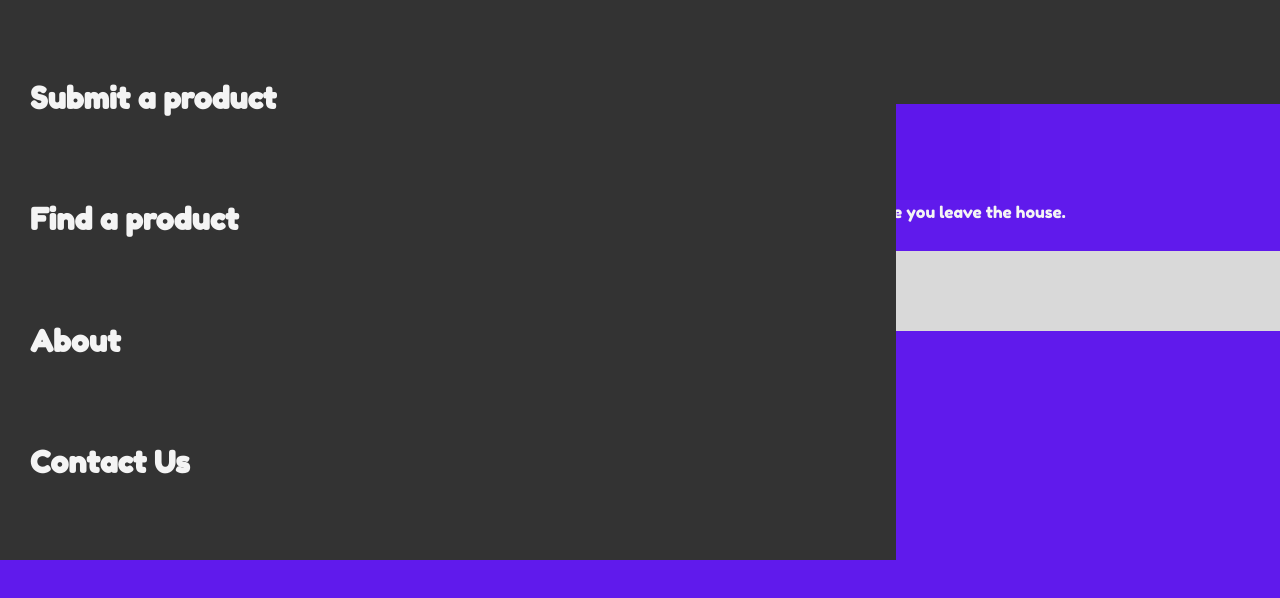
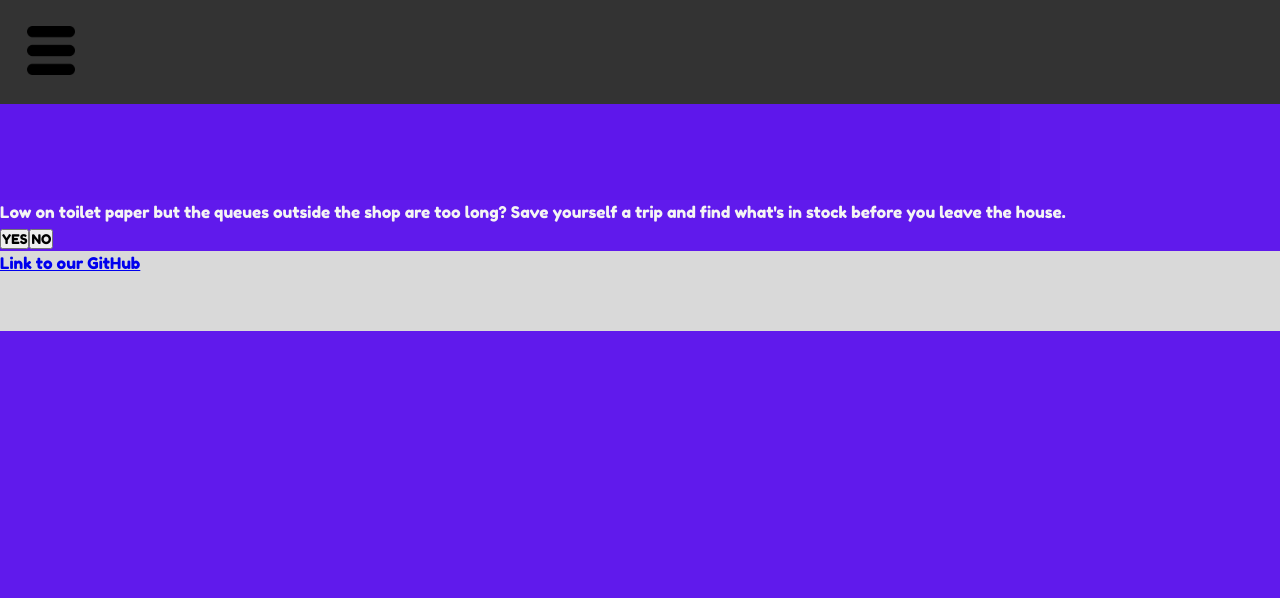
Before and after one commit to too-dark-park/uk-vs-covid-hack-whats-in-stock, a React (Create React App) app in the folder frontend/: page / in a window 1280 px wide. Shown: the top 598 px of the page. Built offline with nearby package versions, Linux system fonts and the light colour scheme; no server answers.

Commit message:
Organising directories so menu components  in Components directory

```diff
--- a/frontend/src/App.css
+++ b/frontend/src/App.css
@@ -40,47 +40,6 @@ body {
   overflow: hidden;
 }
 
-.menu-closed {
-  position: fixed;
-  height: 13vh;
-  width: 100vw;
-  background: var(--dark-color);
-  display: flex;
-  align-items: center;
-  top: 0;
-}
-
-.menu-icon {
-  height: 40%;
-  width: 75px;
-  padding-left: 2em;
-}
-
-.menu-btn {
-  background: none;
-  border: none;
-  outline: none;
-}
-
-.menu-open {
-  position: fixed;
-  height: 70vh;
-  width: 70vw;
-  background: var(--dark-color);
-  display: flex;
-  flex-direction: column;
-  justify-content: space-evenly;
-  z-index: 2;
-}
-
-.menu-open a {
-  text-decoration: none;
-  font-size: 30px;
-  color: var(--light-color);
-  line-height: -1;
-  padding-left: 1em;
-}
-
 footer {
   height: 10vh;
   width: 100vw;
--- a/frontend/src/App.js
+++ b/frontend/src/App.js
@@ -1,8 +1,8 @@
 import React from "react";
 import "./App.css";
 import Button from "./Components/Button/Button";
-import logo from "./layout/logo_final.png";
-import Menu from "./layout/Menu";
+import logo from "./logo_final.png";
+import Menu from "./Components/Menu/Menu";
 
 class App extends React.Component {
   _isMounted = false;
--- /dev/null
+++ b/frontend/src/Components/Menu/Menu.css
@@ -0,0 +1,44 @@
+ .menu-closed {
+  position: fixed;
+  height: 13vh;
+  width: 100vw;
+  background: var(--dark-color);
+  display: flex;
+  align-items: center;
+  top: 0;
+}
+
+.menu-icon {
+  height: 40%;
+  width: 75px;
+  padding-left: 2em;
+}
+
+.menu-btn {
+  background: none;
+  border: none;
+  outline: none;
+}
+
+.menu-open {
+  position: fixed;
+  height: 70vh;
+  width: 70vw;
+  background: var(--dark-color);
+  display: flex;
+  flex-direction: column;
+  justify-content: space-evenly;
+  z-index: 2;
+}
+
+.menu-open a {
+  text-decoration: none;
+  font-size: 30px;
+  color: var(--light-color);
+  line-height: -1;
+  padding-left: 1em;
+}
+
+#menu-display-off {
+  display: none;
+}
--- /dev/null
+++ b/frontend/src/Components/Menu/Menu.js
@@ -0,0 +1,31 @@
+import React from 'react';
+import './Menu.css';
+import hamburger from './menu.png';
+
+export default function Menu() {
+  const [menuDisplay, setMenuDisplay] =
+    React.useState('menu-display-off'); //refers to CSS
+
+  function toggleMenu() {
+    setMenuDisplay(menuDisplay === 'menu-display-off' ?
+      '' : 'menu-display-off');
+  }
+
+  return (
+    <>
+      <nav className='menu-closed'>
+        <button className='menu-btn' onClick={() => toggleMenu}>
+          <img className='menu-icon' src={hamburger} alt='' />
+        </button>
+      </nav>
+
+      <main className='menu-open' id={menuDisplay}>
+        <h4><a href='/'>Submit a product</a></h4>
+        <h4><a href='/'>Find a product</a></h4>
+        <h4><a href='/'>About</a></h4>
+        <h4><a href='/'>Contact Us</a></h4>
+      </main>
+    </>
+  );
+
+}
--- a/frontend/src/layout/Menu.js
+++ /dev/null
@@ -1,23 +0,0 @@
-import React from 'react';
-import menu_icon from './menu.png';
-
-export default function Menu() {
-
-  return (
-    <>
-      <nav className='menu-closed'>
-        <button className='menu-btn'>
-          <img className='menu-icon' src={menu_icon} alt='' />
-        </button>
-      </nav>
-
-      <main className='menu-open'>
-        <h4><a href='/'>Submit a product</a></h4>
-        <h4><a href='/'>Find a product</a></h4>
-        <h4><a href='/'>About</a></h4>
-        <h4><a href='/'>Contact Us</a></h4>
-      </main>
-    </>
-  );
-
-}
```
Also changed, not shown: frontend/src/Components/Menu/menu.png (renamed from frontend/src/layout/menu.png), frontend/src/logo_final.png (renamed from frontend/src/layout/logo_final.png).
